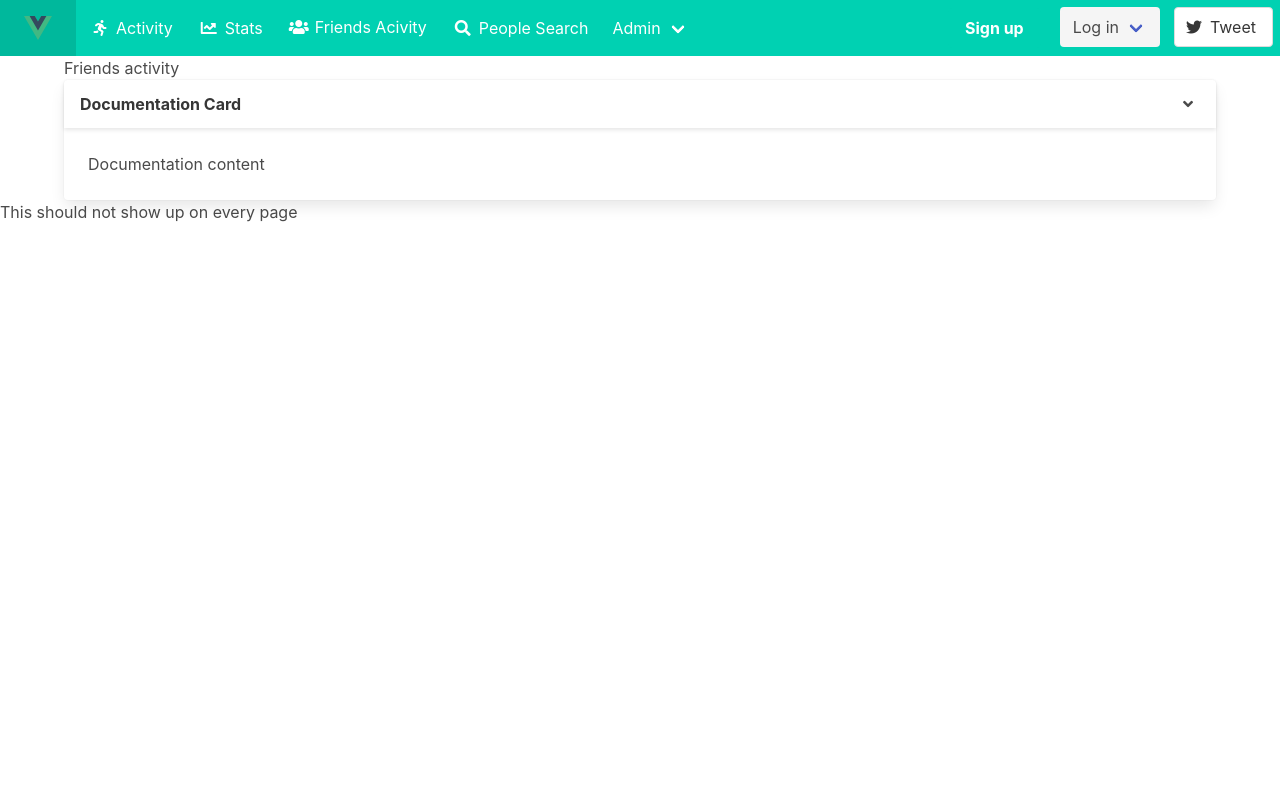
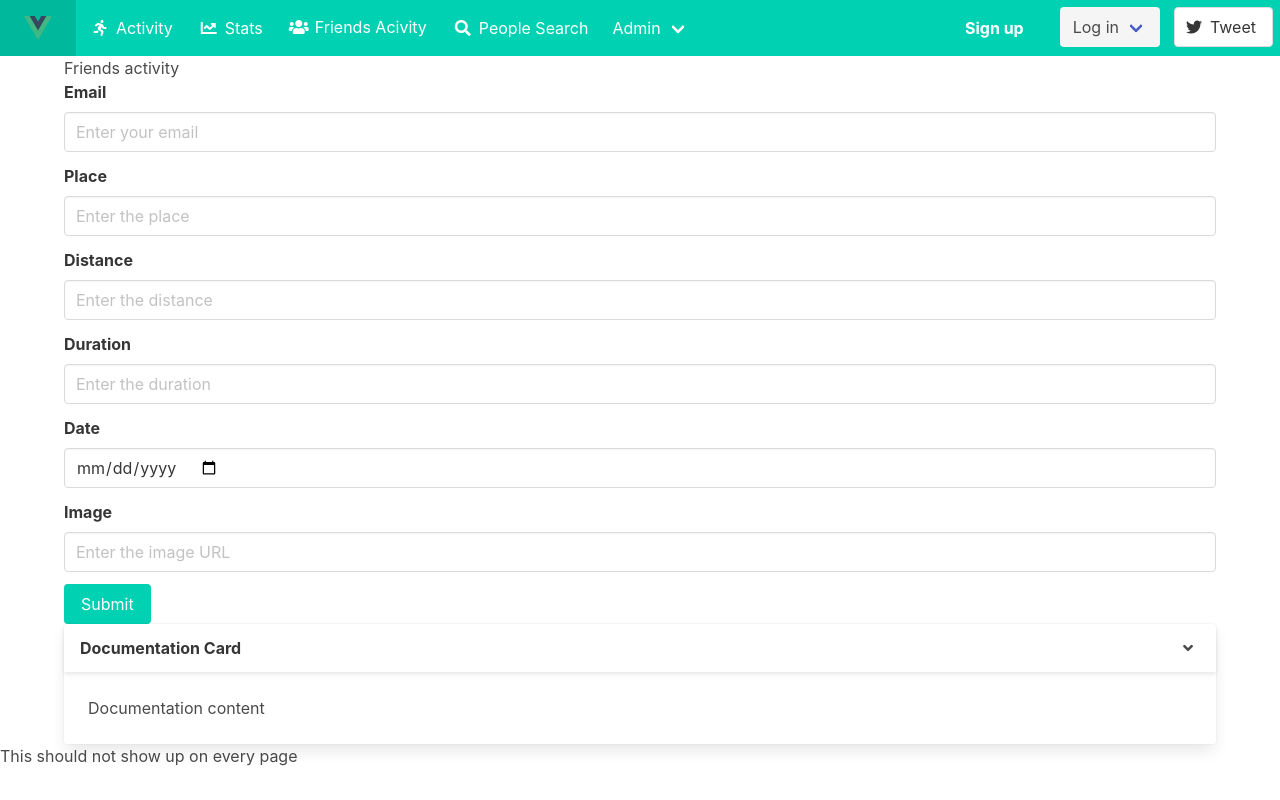
Before and after one commit to Pippin404/CPS-493-Final-Project, a Vue app in the folder client/: page /FriendsActivity in a window 1280 px wide. Built offline with nearby package versions, Linux system fonts and the light colour scheme.

Commit message:
Added form and dummy data product file

```diff
--- a/client/src/pages/FriendsActivity.vue
+++ b/client/src/pages/FriendsActivity.vue
@@ -9,6 +9,54 @@
     <div>
         <h1>Friends activity</h1>
     </div>
+
+
+    <form>
+        <div class="field">
+            <label class="label">Email</label>
+            <div class="control">
+                <input class="input" type="email" placeholder="Enter your email">
+            </div>
+        </div>
+        <div class="field">
+            <label class="label">Place</label>
+            <div class="control">
+                <input class="input" type="text" placeholder="Enter the place">
+            </div>
+        </div>
+        <div class="field">
+            <label class="label">Distance</label>
+            <div class="control">
+                <input class="input" type="text" placeholder="Enter the distance">
+            </div>
+        </div>
+        <div class="field">
+            <label class="label">Duration</label>
+            <div class="control">
+                <input class="input" type="text" placeholder="Enter the duration">
+            </div>
+        </div>
+        <div class="field">
+            <label class="label">Date</label>
+            <div class="control">
+                <input class="input" type="date" placeholder="Enter the date">
+            </div>
+        </div>
+        <div class="field">
+            <label class="label">Image</label>
+            <div class="control">
+                <input class="input" type="text" placeholder="Enter the image URL">
+            </div>
+        </div>
+        <div class="field">
+            <div class="control">
+                <button class="button is-primary">Submit</button>
+            </div>
+        </div>
+    </form>
+
+
+
 
 
 
```
Also changed, not shown: client/src/data/products.json (added, +40 -0 lines).
